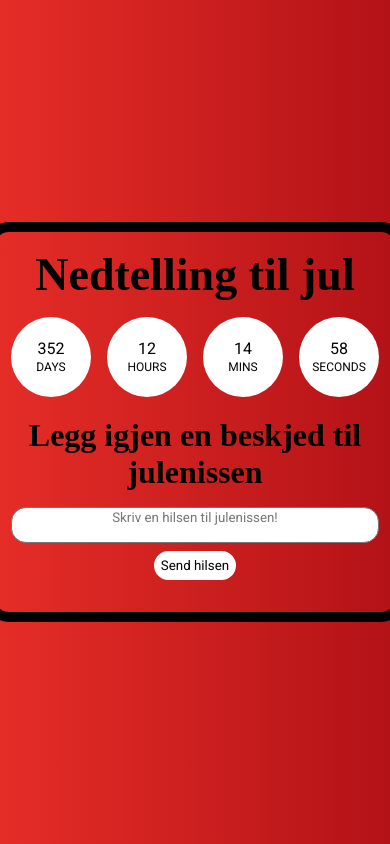
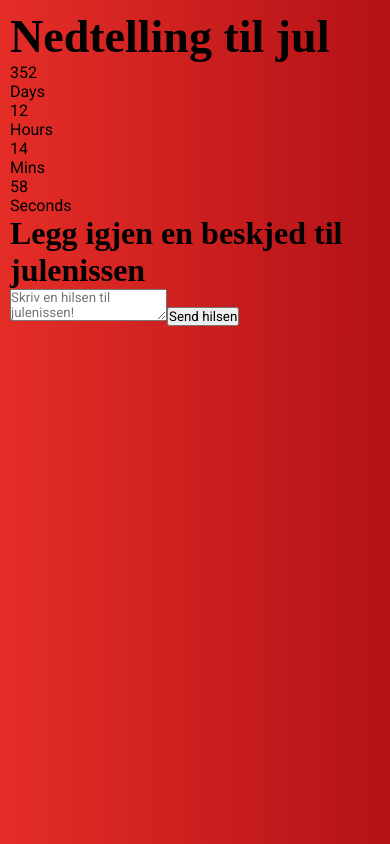
Before and after one commit to JulieKodehode/ChristmasCountdown, a React (Create React App) app: page / in a window 390 px wide. Built offline with nearby package versions, Linux system fonts and the light colour scheme.

Commit message:
First step to responsive

```diff
--- a/src/App.css
+++ b/src/App.css
@@ -1,17 +1,11 @@
 /* General */
 .mainPage {
 	max-width: 600px;
-	height: auto; /*Questionable*/
-
+	height: auto;
 	background: linear-gradient(to left, #b31217, #e52d27);
 	overflow: hidden;
-
 	display: flex;
 	flex-direction: column;
-	justify-content: center;
-	align-items: center;
-
-	padding: 1em;
 	border: 10px black solid;
 	border-radius: 1.5em;
 }
@@ -27,10 +21,16 @@
 
 .heading {
 	font-size: 46px;
-	margin: 0 0 16px 0;
 }
 
 .subHeading {
 	font-size: 32px;
-	margin: 20px 0 16px 0;
 }
+
+/* Responsive */
+/* Mobile - S(320), M(375px), L(425px)  */
+@media screen and (max-width: 426px) {
+	.mainPage {
+		border: none;
+	}
+}
--- a/src/components/Countdown/styling.css
+++ b/src/components/Countdown/styling.css
@@ -1,36 +1,36 @@
 /* The countdown "frame" */
-.countdownLink {
+/* .countdownLink {
 	display: flex;
 	flex-direction: row;
 	justify-content: center;
 	align-items: center;
 	color: #000;
-	gap: 1em; /*Gap between the "jingles"*/
-}
+	gap: 1em; Gap between the "jingles"
+} */
 
-/* Each individual count down pair */
+/* Each individual count down pair
 .showCounter .countdown {
 	line-height: 1.25em;
 	justify-content: center;
 	align-items: center;
 	display: flex;
-	flex-direction: column;
+	flex-direction: column; */
 
-	/* Round background */
-	width: 80px;
+/* Round background */
+/* width: 80px;
 	height: 80px;
 	border-radius: 50%;
 	background-color: white;
-}
+} */
 
 /* The value that is counted down */
-.showCounter .countdown > p {
+/* .showCounter .countdown > p {
 	margin: 0;
-}
+} */
 
 /* How the type is displayed on countdown */
-.showCounter .countdown > span {
+/* .showCounter .countdown > span {
 	text-transform: uppercase;
 	font-size: 0.75rem;
 	line-height: 1rem;
-}
+} */
--- a/src/components/Message/styling.css
+++ b/src/components/Message/styling.css
@@ -1,50 +1,50 @@
-.messageDisplay {
-	/* background-color: blue; */
+/* .messageDisplay {
+	background-color: blue;
 
 	display: flex;
 	flex-direction: column;
 	gap: 1em;
-}
+} */
 
-.messageDisplay button {
+/* .messageDisplay button {
 	margin: auto;
-}
+} */
 
-.messageForm {
-	/* background-color: green; */
+/* .messageForm {
+	background-color: green;
 	display: flex;
 	flex-direction: column;
 	justify-content: center;
-	gap: 0.5em; /*8px*/
-}
+	gap: 0.5em; 8px
+} */
 
-.messageForm textarea {
+/* .messageForm textarea {
 	border-radius: 15px;
 	resize: none;
-}
+} */
 
-.messageList {
-	/* background-color: green; */
-	display: flex;
+/* .messageList { */
+/* background-color: green; */
+/* display: flex;
 	flex-direction: column;
 	max-height: 100px;
 	overflow-y: auto;
-}
+} */
 
 /* To make the date stand out */
-.messageList td:nth-child(1) {
+/* .messageList td:nth-child(1) {
 	opacity: 80%;
 	text-transform: uppercase;
-}
+} */
 
 /* To make the message appear with the breaks */
-.messageList td:nth-child(2) {
+/* .messageList td:nth-child(2) {
 	white-space: pre-wrap;
 	overflow-wrap: break-word;
-}
+} */
 
 /* Button */
-.button {
+/* .button {
 	display: flex;
 	flex-direction: row;
 	justify-content: center;
@@ -58,4 +58,4 @@
 
 .button:where(:hover, :focus, :active) {
 	border: 2px solid black;
-}
+} */
--- a/src/styles/basic.css
+++ b/src/styles/basic.css
@@ -4,26 +4,24 @@
 * {
 	box-sizing: border-box;
 	color: black;
-	text-align: center;
 	font-family: "Roboto", sans-serif;
+	margin: 0;
+	padding: 0;
 }
 
 html,
 body {
-	background-image: url("../assets/svgChristmasBackground.png"); /*NEEDS AN EDIT IN FIGMA*/
+	background-image: url("../assets/svgChristmasBackground.png");
 	background-size: cover;
-	margin: 0;
-
-	/* Questionable */
-	height: 100vh;
-	width: 100%; /*Even more questionable lmao*/
-	display: flex;
-	justify-content: center;
-	align-items: center;
 }
 
-/* Mobile gets linear background. */
-@media screen and (max-width: 425px) {
+main {
+	padding: 0.625em;
+}
+
+/* Responsive */
+/* Mobile - S(320), M(375px), L(425px)  */
+@media screen and (max-width: 426px) {
 	html,
 	body {
 		background: linear-gradient(to left, #b31217, #e52d27);
```
Also changed, not shown: 1 other file (tests, documents, lock files or other folders).
